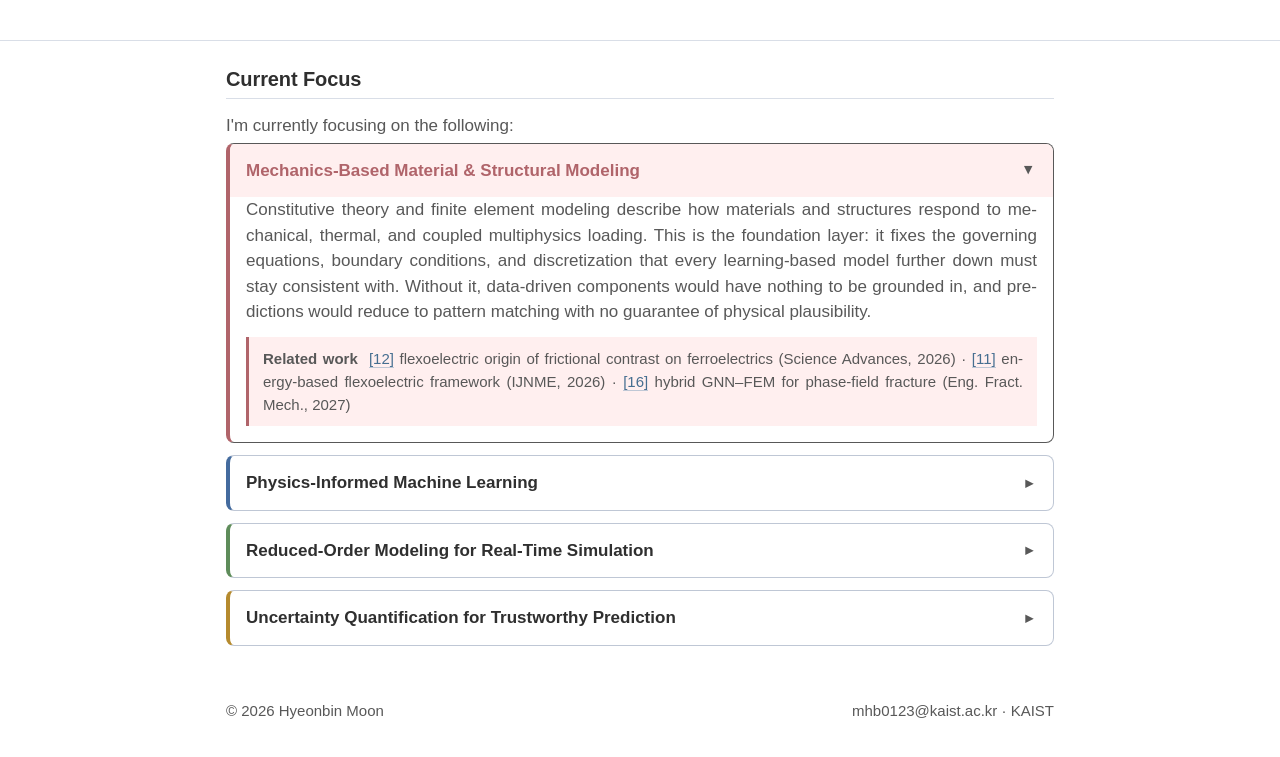
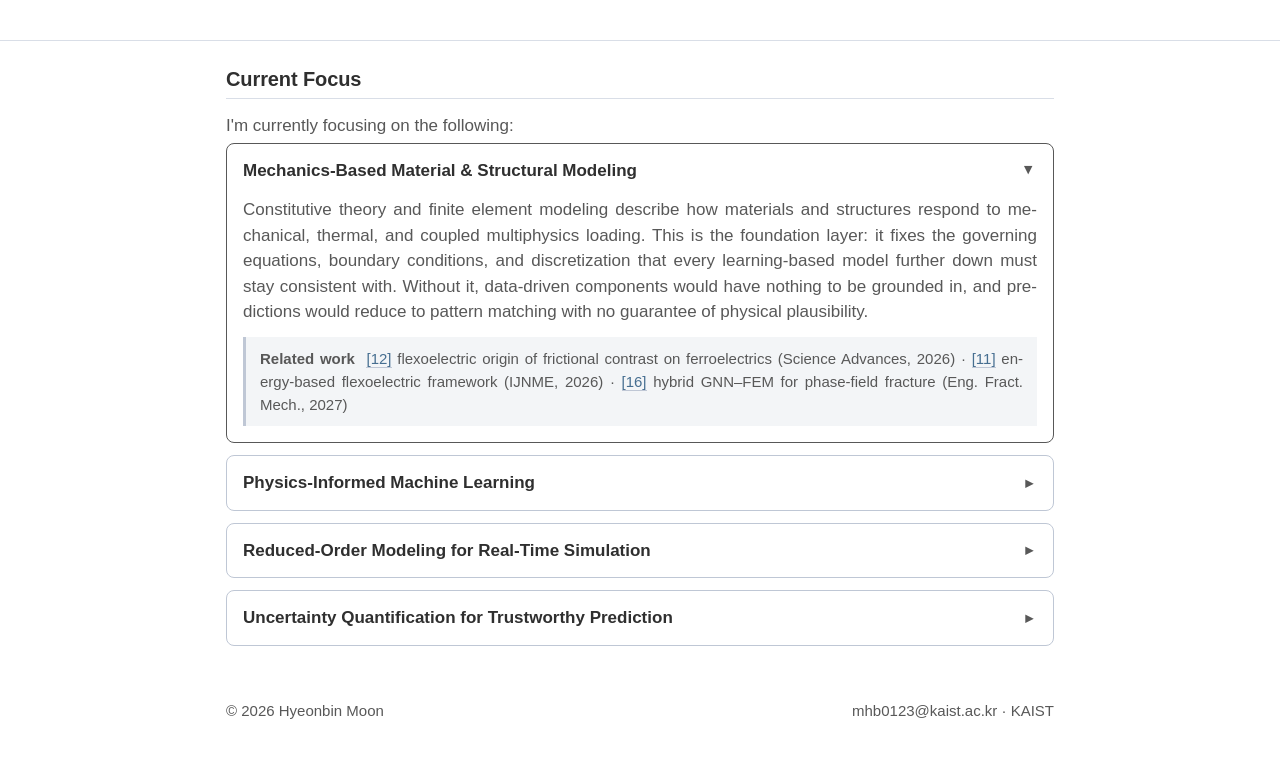
Before and after one commit to HyeonBin-Moon/HyeonBin-Moon.github.io, a plain HTML site: page research.html in a window 1280 px wide. Shown: the part 743-1500 px from the top of the page. Drawn offline with Linux system fonts and the light colour scheme.

Commit message:
Research: remove per-item focus colors
Co-Authored-By: Claude Opus 5.5 <noreply@anthropic.com>

```diff
--- a/research.html
+++ b/research.html
@@ -16,7 +16,7 @@
 <meta name="twitter:title" content="Research — Hyeonbin Moon">
 <meta name="twitter:description" content="Research overview and current focus areas of Hyeonbin Moon, Ph.D. candidate in Mechanical Engineering at KAIST.">
 
-<link rel="stylesheet" href="styles.css?v=20261115f">
+<link rel="stylesheet" href="styles.css?v=20261121a">
 <script type="application/ld+json">
 {
   "@context": "https://schema.org",
--- a/styles.css
+++ b/styles.css
@@ -333,15 +333,6 @@ footer .wrap{display:flex;justify-content:space-between;flex-wrap:wrap;gap:10px;
 
 
 
-/* PPT palette accents: one color per focus area (same as the research app) */
-#focus details.focus-item{border-left:4px solid var(--fc,var(--accent));}
-#focus details.focus-item:nth-of-type(1){--fc:#B0646A;--fb:#FFEFEF;}
-#focus details.focus-item:nth-of-type(2){--fc:#446B9E;--fb:#EDF1F9;}
-#focus details.focus-item:nth-of-type(3){--fc:#5E8C5A;--fb:#EAF4E4;}
-#focus details.focus-item:nth-of-type(4){--fc:#B58A2E;--fb:#FFF7E1;}
-#focus details.focus-item[open] summary{background:var(--fb);color:var(--fc);}
-#focus details.focus-item summary:hover{background:var(--fb);}
-#focus .key-work{background:var(--fb,var(--hover));border-left-color:var(--fc,var(--line-strong));}
 .talk-tag{color:var(--accent);border-color:#C9D6E8;background:#EDF1F9;}
 .award-year{color:var(--accent);font-weight:600;}
 /* first / co-first author: orange number */
```
Also changed, not shown: index.html (+1 -1 lines), misc.html (+1 -1 lines), publications.html (+1 -1 lines).
